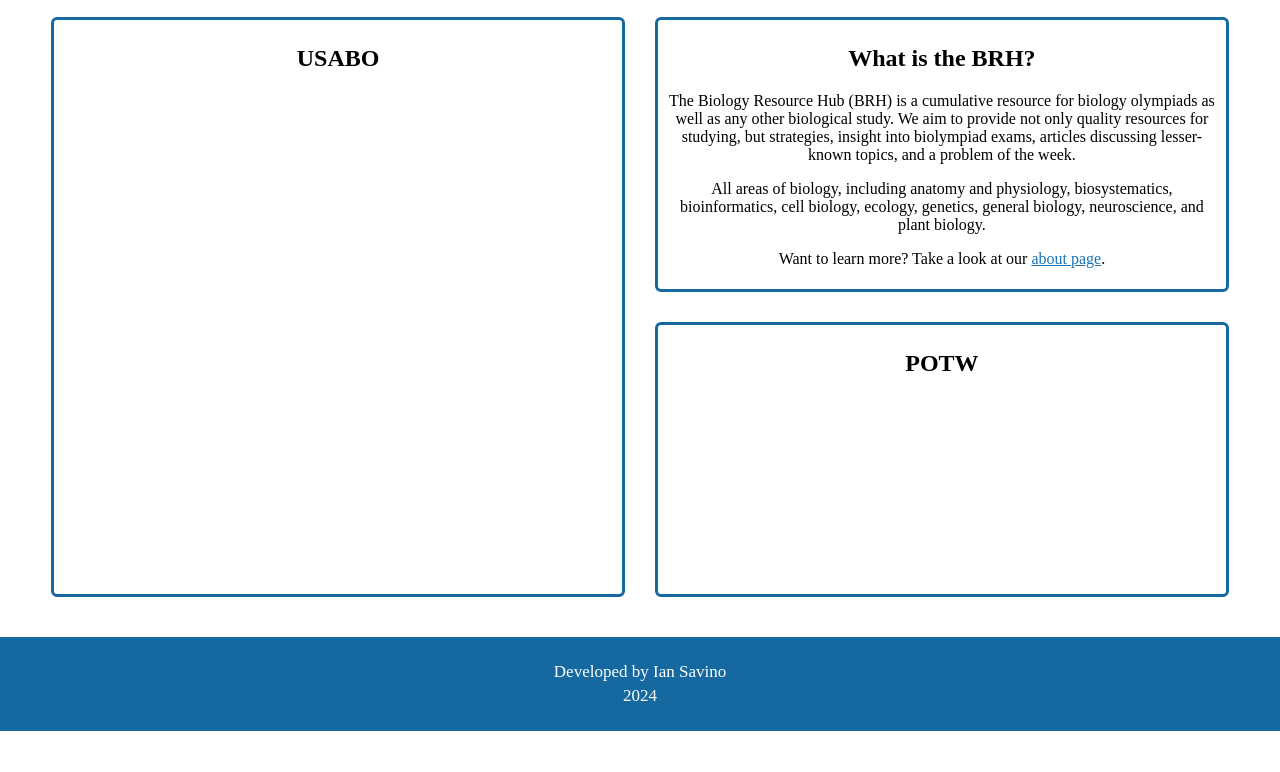
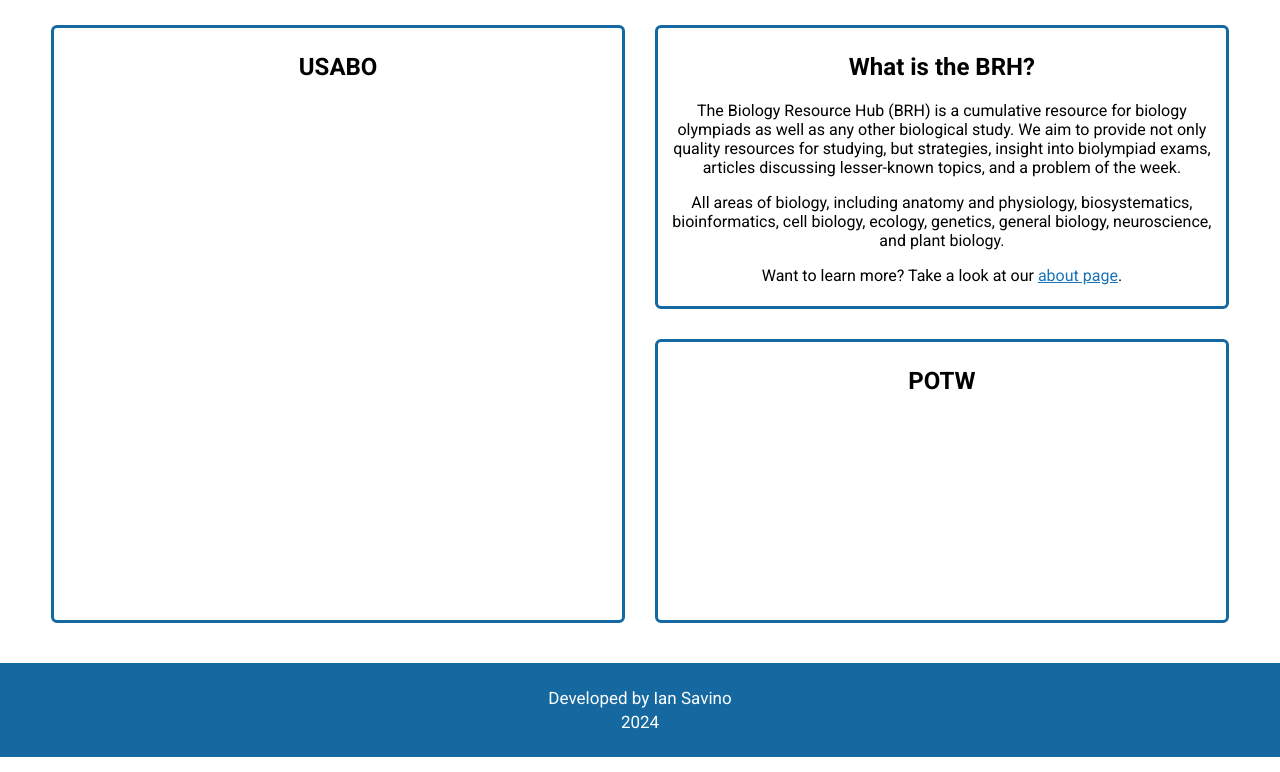
Before and after one commit to Isoleucine1202/brh, a plain HTML site: page index.html in a window 1280 px wide. Shown: the part 416-1188 px from the top of the page. Before the commit the page ends 1162 px from the top, so only its background shows below. Drawn offline with Linux system fonts and the light colour scheme.

Commit message:
Update main.css

```diff
--- a/css/main.css
+++ b/css/main.css
@@ -1,6 +1,6 @@
 body {
     margin: 0;
-    font-family: "CooperHewittBook";
+    font-family: "Roboto";
 }
 
 a {
```
